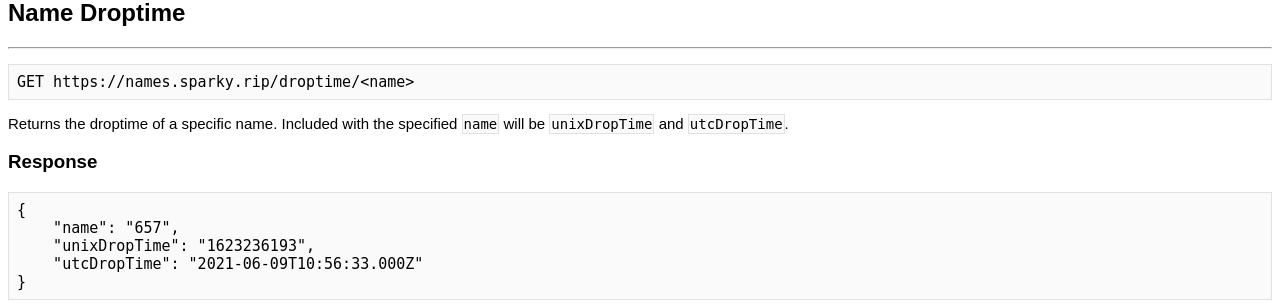
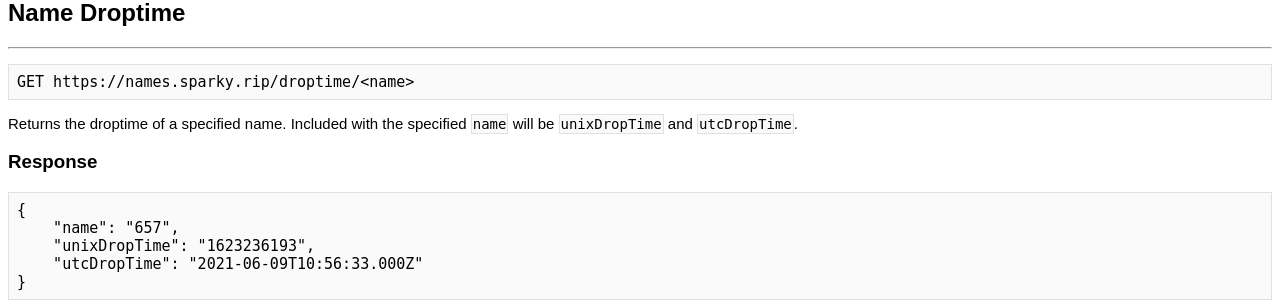
Before and after one commit to cyberseckenny/sparky-api, a Flask app: page /docs in a window 1280 px wide. Shown: the part 661-965 px from the top of the page. Run offline with Flask 2, Linux system fonts and the light colour scheme; parts of the project's set-up code (start-up, migrations or seed data) failed here and were passed over.

Commit message:
Fixed typo

```diff
--- a/api/templates/docs.html
+++ b/api/templates/docs.html
@@ -55,7 +55,7 @@
   <h2>Name Droptime</h2>
   <hr></hr>
   <pre>GET https://names.sparky.rip/droptime/&ltname&gt</pre>
-  <p>Returns the droptime of a specific name. Included with the specified <code>name</code> will be <code>unixDropTime</code> and <code>utcDropTime</code>.</p>
+  <p>Returns the droptime of a specified name. Included with the specified <code>name</code> will be <code>unixDropTime</code> and <code>utcDropTime</code>.</p>
   <h3>Response</h3>
   <pre>{
     "name": "657",
```
